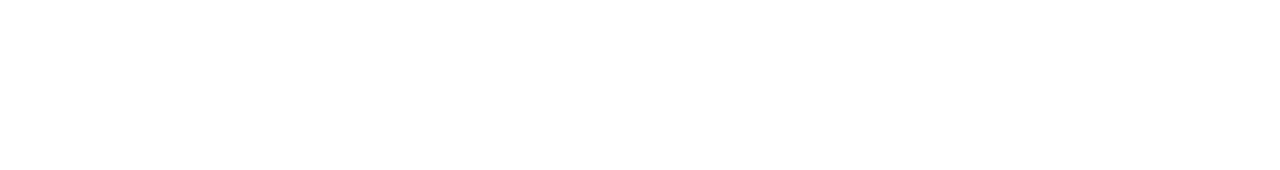
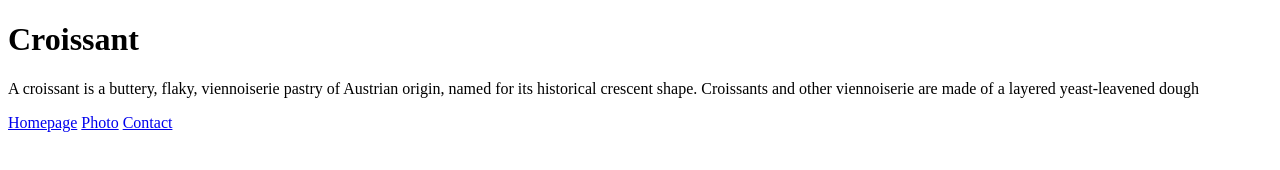
Before and after one commit to yasminlawre/croissant, a plain HTML site: page index.html in a window 1280 px wide. Drawn offline with Linux system fonts and the light colour scheme.

Commit message:
added homepage

```diff
--- a/index.html
+++ b/index.html
@@ -4,7 +4,19 @@
     <meta charset="UTF-8" />
     <meta http-equiv="X-UA-Compatible" content="IE=edge" />
     <meta name="viewport" content="width=device-width, initial-scale=1.0" />
-    <title>Document</title>
+    <title>Homepage</title>
   </head>
-  <body></body>
+  <body>
+    <h1>Croissant</h1>
+    <p>
+      A croissant is a buttery, flaky, viennoiserie pastry of Austrian origin,
+      named for its historical crescent shape. Croissants and other viennoiserie
+      are made of a layered yeast-leavened dough
+    </p>
+    <footer>
+      <a href="/" title="Home">Homepage</a>
+      <a href="/photo.html" title="Photo">Photo</a>
+      <a href="/contact.html" title="Contact">Contact</a>
+    </footer>
+  </body>
 </html>
```
Also changed, not shown: src/styles.css (added).
